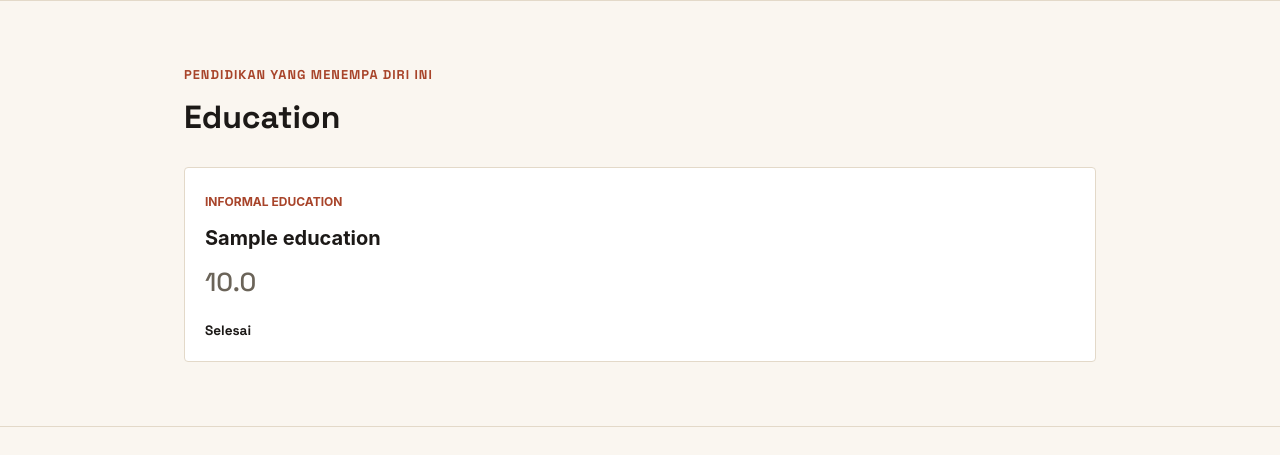
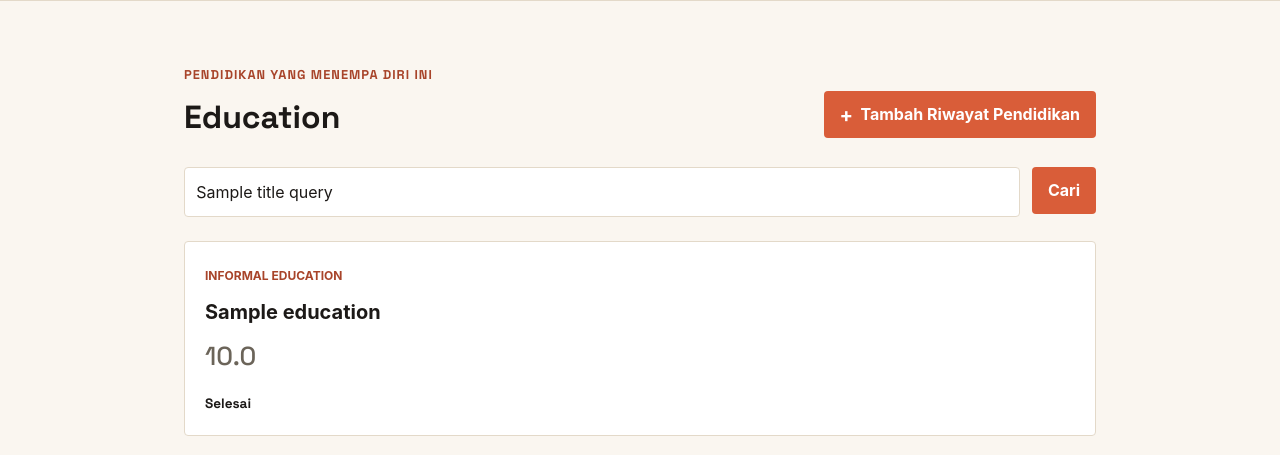
Before and after one commit to AhmadCSUI/myportofolio, a Django app: template templates/education.html in a window 1280 px wide. Shown: the part 74-529 px from the top of the page. Run offline with Django 5.2, Linux system fonts and the light colour scheme; tables that the repository leaves empty hold one stand-in row (values such as "Sample post"); the template is opened without the code that fills it: values that come from a table or form of the project are taken from there, most other values are stand-ins (such as "Sample title", 1, 10 or a date in 2020); parts of the project's set-up code (start-up, migrations or seed data) failed here and were passed over.

Commit message:
education page search and delete, styling

```diff
--- a/static/css/style.css
+++ b/static/css/style.css
@@ -329,3 +329,208 @@ ul{
 .button-secondary {
     background: var(--ink);
 }
+.education-header {
+    width: 100%;
+    display: flex;
+    justify-content: space-between;
+    align-items: center;
+    gap: 1rem;
+    margin-bottom: 1.5rem;
+}
+
+.education-grid {
+    grid-template-columns: repeat(2, minmax(0, 1fr));
+}
+
+.education-grid .experience-card {
+    display: flex;
+    flex-direction: column;
+}
+
+.education-image {
+    display: block;
+    width: 100%;
+    height: auto;
+    border: 1px solid black;
+    border-radius: var(--radius);
+}
+
+.education-header h1 {
+    margin-bottom: 0;
+}
+
+.education-add-button {
+    display: inline-flex;
+    align-items: center;
+    gap: 0.45rem;
+}
+
+.education-add-button span {
+    font-size: 1.25rem;
+    line-height: 1;
+}
+
+.education-search {
+    display: flex;
+    gap: 0.75rem;
+    margin-bottom: 1.5rem;
+}
+
+.education-search__input {
+    width: 100%;
+    min-width: 0;
+    padding: 0.7rem;
+    border: 1px solid var(--line);
+    border-radius: var(--radius);
+    background: #fff;
+    color: var(--ink);
+    font: inherit;
+}
+
+.education-search__input:focus {
+    outline: 2px solid var(--accent);
+    border-color: var(--accent);
+}
+
+.education-actions {
+    display: flex;
+    align-items: center;
+    flex-wrap: wrap;
+    gap: 20px;
+    margin-top: 1rem;
+}
+
+.education-actions .button {
+    font-size: 0.85rem;
+    font-weight: 600;
+}
+
+.education-card-actions {
+    display: flex;
+    flex-direction: column;
+    margin-top: auto;
+}
+
+.hide {
+    display: none !important;
+}
+
+.education-actions .experience-status {
+    margin-top: 0;
+}
+
+.education-delete-modal {
+    display: none;
+    position: fixed;
+    inset: 0;
+    width: 100%;
+    height: 100%;
+    max-width: none;
+    max-height: none;
+    margin: 0;
+    padding: 1rem;
+    border: 0;
+    background: transparent;
+    z-index: 10;
+    align-items: center;
+    justify-content: center;
+}
+
+.education-delete-modal:popover-open {
+    display: flex;
+}
+
+.education-delete-modal__backdrop {
+    position: absolute;
+    inset: 0;
+    width: 100%;
+    height: 100%;
+    border: 0;
+    padding: 0;
+    background: rgba(28, 25, 23, 0.58);
+    cursor: default;
+}
+
+.education-delete-modal__content {
+    position: relative;
+    z-index: 1;
+    width: min(100%, 480px);
+    padding: 1.5rem;
+    background: var(--paper);
+    border: 1px solid var(--line);
+    border-radius: var(--radius);
+    box-shadow: 0 1rem 3rem rgba(28, 25, 23, 0.22);
+}
+
+.education-delete-modal__content h2 {
+    margin: 0 0 0.75rem;
+    font-family:
+        "Space Grotesk",
+        -apple-system,
+        sans-serif;
+    font-size: 1.5rem;
+}
+
+.education-delete-modal__close {
+    position: absolute;
+    top: 1rem;
+    right: 1rem;
+    border: 0;
+    padding: 0;
+    background: transparent;
+    color: var(--text-muted);
+    font-size: 1.8rem;
+    line-height: 1;
+    cursor: pointer;
+}
+
+.education-delete-modal__actions {
+    display: flex;
+    justify-content: flex-end;
+    gap: 0.75rem;
+    margin-top: 1.5rem;
+}
+
+.button-danger {
+    background: #b42318;
+}
+
+@media (max-width: 600px) {
+    .education-header {
+        align-items: flex-start;
+        flex-direction: column;
+    }
+
+    .education-add-button {
+        width: 100%;
+        justify-content: center;
+    }
+
+    .education-search {
+        flex-direction: column;
+    }
+
+    .education-search .button {
+        width: 100%;
+    }
+
+    .education-delete-modal {
+        align-items: flex-end;
+        padding: 0;
+    }
+
+    .education-delete-modal__content {
+        width: 100%;
+        padding: 1.25rem;
+        border-radius: var(--radius) var(--radius) 0 0;
+    }
+
+    .education-delete-modal__actions {
+        flex-direction: column-reverse;
+    }
+
+    .education-delete-modal__actions .button {
+        width: 100%;
+        text-align: center;
+    }
+}
--- a/templates/education.html
+++ b/templates/education.html
@@ -7,8 +7,25 @@
     <section class="experience-section" id="education">
         <div class="container">
             <p class="section-kicker">Pendidikan yang menempa diri ini</p>
+	    <div class="education-header">
             <h1>Education</h1>
-
+		<a href="{% url 'main:create_education' %}"
+                       class="button education-add-button">
+                        <span aria-hidden="true">+</span>
+                        Tambah Riwayat Pendidikan
+                </a>
+	    </div>
+		<form method="get"
+                      action="{% url 'main:show_education' %}"
+                      class="education-search">
+                    <input type="search"
+                           name="title"
+                           value="{{ title_query }}"
+                           placeholder="Cari berdasarkan nama lembaga"
+                           class="education-search__input"
+                           aria-label="Cari berdasarkan nama lembaga">
+                    <button type="submit" class="button">Cari</button>
+                </form>
             <div class="experience-grid">
                 {% for education in education_list %}
                     <article class="experience-card">
```
